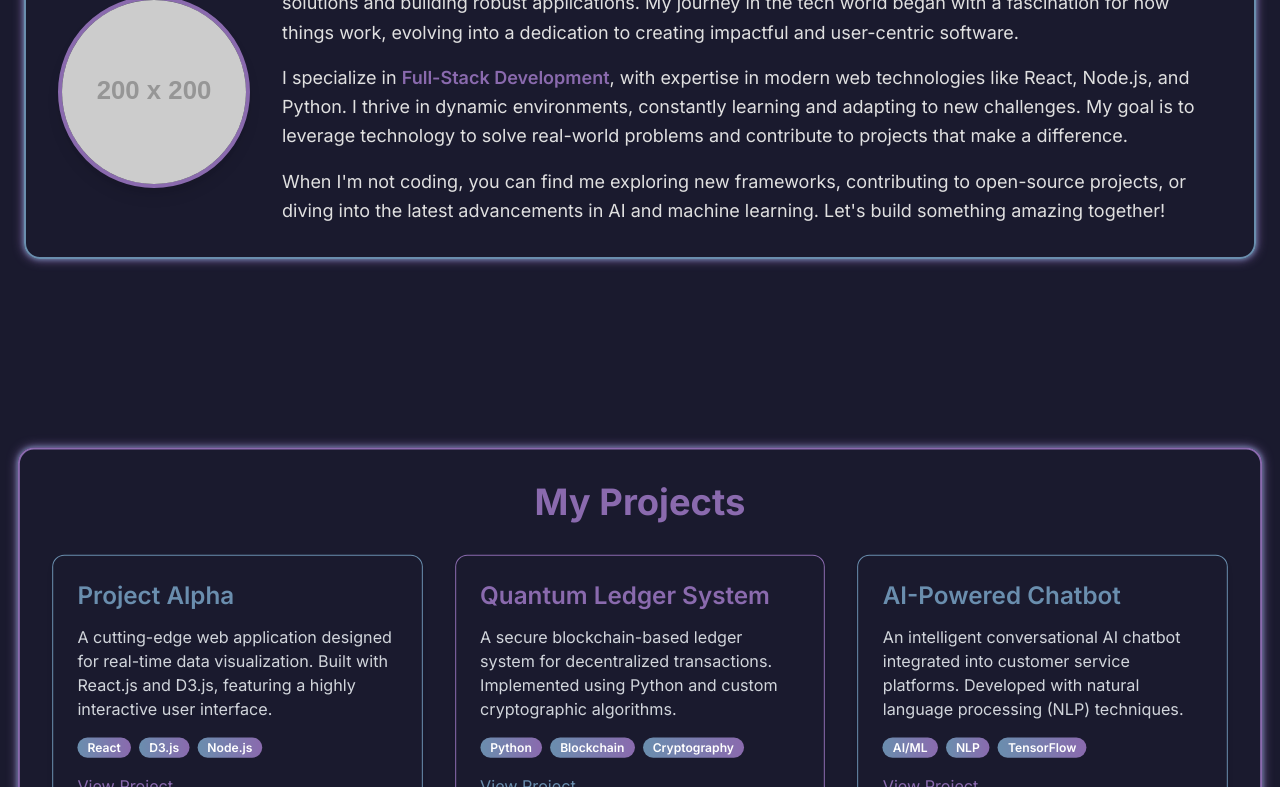
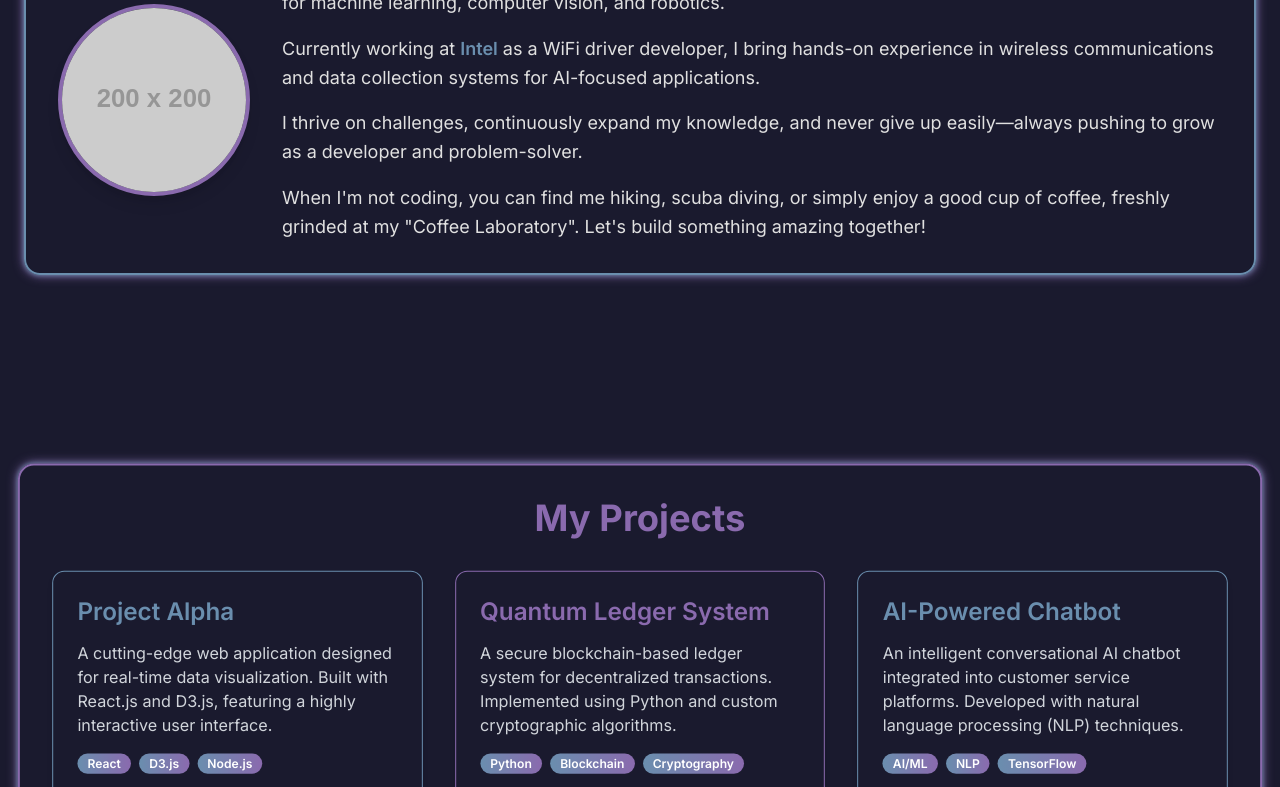
Before and after one commit to tomerrb/tomerrb.github.io, a plain HTML site: page index.html in a window 1280 px wide. Shown: the part 275-1062 px from the top of the page. Drawn offline with nearby package versions, Linux system fonts and the light colour scheme; placeholder pictures from the web are drawn by us.

Commit message:
Update About section

```diff
--- a/index.html
+++ b/index.html
@@ -189,13 +189,16 @@
                 </div>
                 <div class="text-lg leading-relaxed text-center md:text-left about-content">
                     <p class="mb-4">
-                        Hello! I'm <span class="text-name-color font-semibold">Tomer Richter Barouch</span>, a passionate software developer with a knack for crafting innovative solutions and building robust applications. My journey in the tech world began with a fascination for how things work, evolving into a dedication to creating impactful and user-centric software.
+                        Hello! I'm <span class="text-name-color font-semibold">Tomer Richter Barouch</span>, a highly motivated and self-driven computer engineer with a strong passion for machine learning, computer vision, and robotics.
                     </p>
                     <p class="mb-4">
-                        I specialize in <span class="text-subtle-purple font-semibold">Full-Stack Development</span>, with expertise in modern web technologies like React, Node.js, and Python. I thrive in dynamic environments, constantly learning and adapting to new challenges. My goal is to leverage technology to solve real-world problems and contribute to projects that make a difference.
+                        Currently working at <span class="text-subtle-blue font-semibold">Intel</span> as a WiFi driver developer, I bring hands-on experience in wireless communications and data collection systems for AI-focused applications.
+                    </p>
+                    <p class="mb-4">
+                        I thrive on challenges, continuously expand my knowledge, and never give up easily—always pushing to grow as a developer and problem-solver.
                     </p>
                     <p>
-                        When I'm not coding, you can find me exploring new frameworks, contributing to open-source projects, or diving into the latest advancements in AI and machine learning. Let's build something amazing together!
+                        When I'm not coding, you can find me hiking, scuba diving, or simply enjoy a good cup of coffee, freshly grinded at my "Coffee Laboratory". Let's build something amazing together!
                     </p>
                 </div>
             </div>
```
